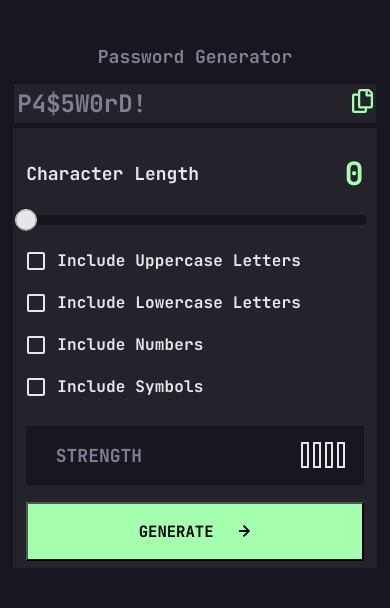
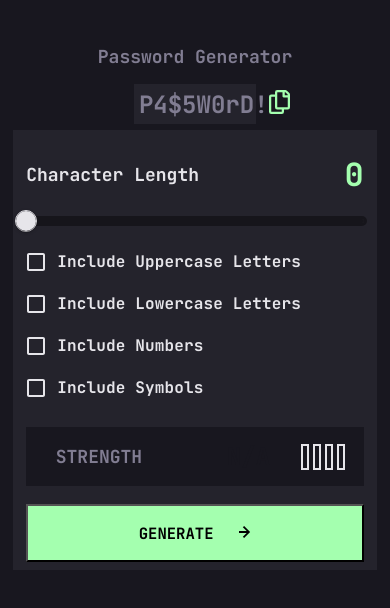
Before and after one commit to spomberg/password-generator, a React (Create React App) app: page / in a window 390 px wide. Shown: the top 608 px of the page. Built offline with nearby package versions, Linux system fonts and the light colour scheme.

Commit message:
Remove TextField breakpoint settings

```diff
--- a/src/App.scss
+++ b/src/App.scss
@@ -29,11 +29,6 @@
       margin-top: 10%;
     }
 
-    .text-field {
-      width: 95%;
-      padding: 1%;
-    }
-
     .form {
       width: 95%;
     }
```
